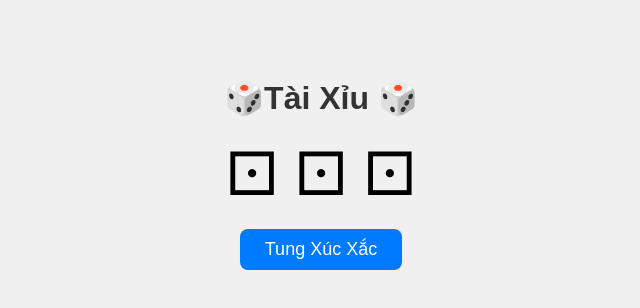
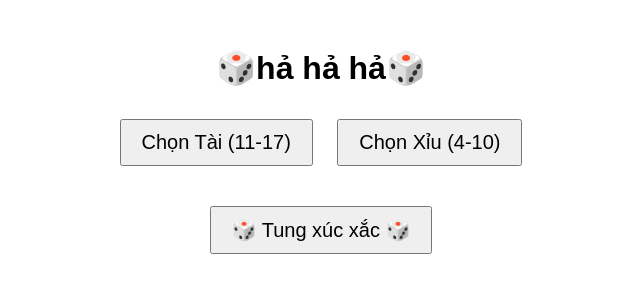
Before and after one commit to minhvy-2907/f99, a plain HTML site: page index.html in a window 1280 px wide. Shown: the whole page, without its empty margins (319-959 px from the left). Drawn offline with Linux system fonts and the light colour scheme.

Commit message:
f99.html

```diff
--- a/index.html
+++ b/index.html
@@ -1,72 +1,73 @@
 <!DOCTYPE html>
 <html lang="vi">
 <head>
-  <meta charset="UTF-8">
-  <title>Game Tài Xỉu Vui Vẻ 🎲</title>
+  <meta charset="UTF-8" />
+  <title>Game Tài Xỉu Vui Vẻ</title>
   <style>
     body {
-      font-family: 'Arial', sans-serif;
+      font-family: sans-serif;
       text-align: center;
-      background: #f0f0f0;
-      padding: 50px;
-    }
-    h1 {
-      color: #333;
-    }
-    .dice-container {
-      font-size: 60px;
-      margin: 20px;
+      padding: 20px;
     }
     button {
-      padding: 10px 25px;
-      font-size: 18px;
-      cursor: pointer;
-      background: #007bff;
-      color: white;
-      border: none;
-      border-radius: 8px;
-      transition: 0.3s;
+      font-size: 20px;
+      margin: 10px;
+      padding: 10px 20px;
     }
-    button:hover {
-      background: #0056b3;
+    .dice {
+      font-size: 40px;
     }
     .result {
+      font-size: 24px;
       margin-top: 20px;
-      font-size: 24px;
-      font-weight: bold;
     }
   </style>
 </head>
 <body>
+  <h1>🎲hả hả hả🎲</h1>
 
-  <h1>🎲Tài Xỉu 🎲</h1>
-  <div class="dice-container" id="dice">⚀ ⚀ ⚀</div>
-  <button onclick="rollDice()">Tung Xúc Xắc</button>
+  <div>
+    <button onclick="choose('Tài')">Chọn Tài (11-17)</button>
+    <button onclick="choose('Xỉu')">Chọn Xỉu (4-10)</button>
+  </div>
 
-  <div class="result" id="sum"></div>
-  <div class="result" id="txResult"></div>
+  <div style="margin-top: 20px;">
+    <button onclick="rollDice()">🎲 Tung xúc xắc 🎲</button>
+  </div>
+
+  <div class="dice" id="dice"></div>
+  <div class="result" id="result"></div>
 
   <script>
-    function getDiceSymbol(num) {
-      const diceSymbols = ["⚀","⚁","⚂","⚃","⚄","⚅"];
-      return diceSymbols[num - 1];
+    let userChoice = '';
+
+    function choose(choice) {
+      userChoice = choice;
+      document.getElementById('result').textContent = `Bạn đã chọn: ${choice}`;
     }
 
     function rollDice() {
-      const dice = [];
-      for (let i = 0; i < 3; i++) {
-        dice.push(Math.floor(Math.random() * 6) + 1);
+      if (!userChoice) {
+        alert("Bạn cần chọn Tài hoặc Xỉu trước!");
+        return;
       }
 
-      const diceSymbols = dice.map(getDiceSymbol).join(' ');
-      const total = dice.reduce((sum, val) => sum + val, 0);
-      const result = total <= 10 ? "❄️ XỈU ❄️" : "🔥 TÀI 🔥";
+      const dice1 = Math.floor(Math.random() * 6) + 1;
+      const dice2 = Math.floor(Math.random() * 6) + 1;
+      const dice3 = Math.floor(Math.random() * 6) + 1;
+      const total = dice1 + dice2 + dice3;
 
-      document.getElementById("dice").innerHTML = diceSymbols;
-      document.getElementById("sum").innerText = `Tổng điểm: ${total}`;
-      document.getElementById("txResult").innerText = `Kết quả: ${result}`;
+      document.getElementById('dice').textContent = `🎲 ${dice1} + ${dice2} + ${dice3} = ${total}`;
+
+      let outcome = (total >= 4 && total <= 10) ? 'Xỉu' : 'Tài';
+
+      let resultText = `Kết quả: ${outcome} (${total}) → `;
+      resultText += (userChoice === outcome) ? '🎉 Bạn thắng!' : '😢 Bạn thua rồi.';
+
+      document.getElementById('result').textContent = resultText;
+
+      userChoice = ''; // reset sau mỗi ván
     }
   </script>
-
 </body>
 </html>
```
